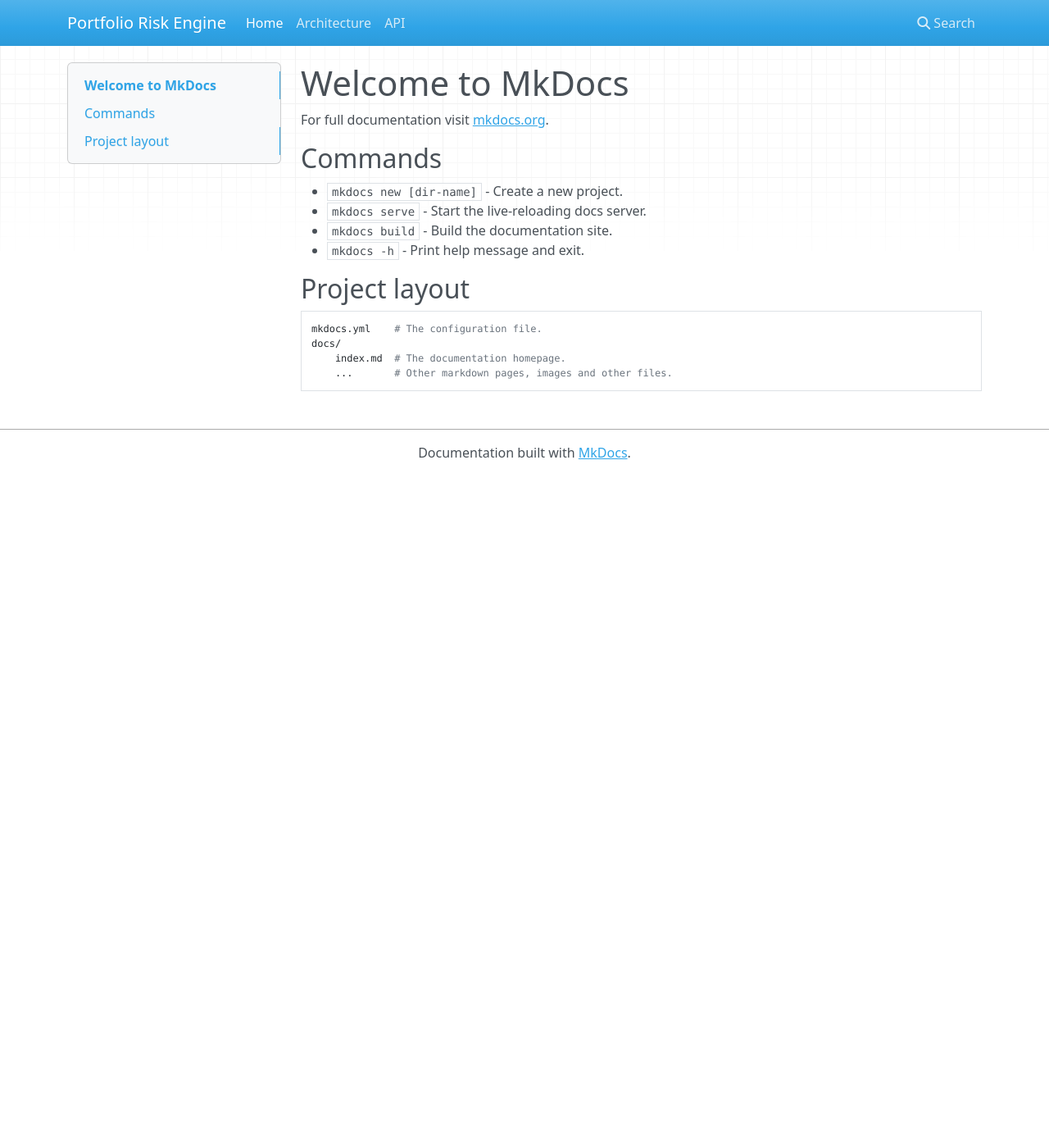
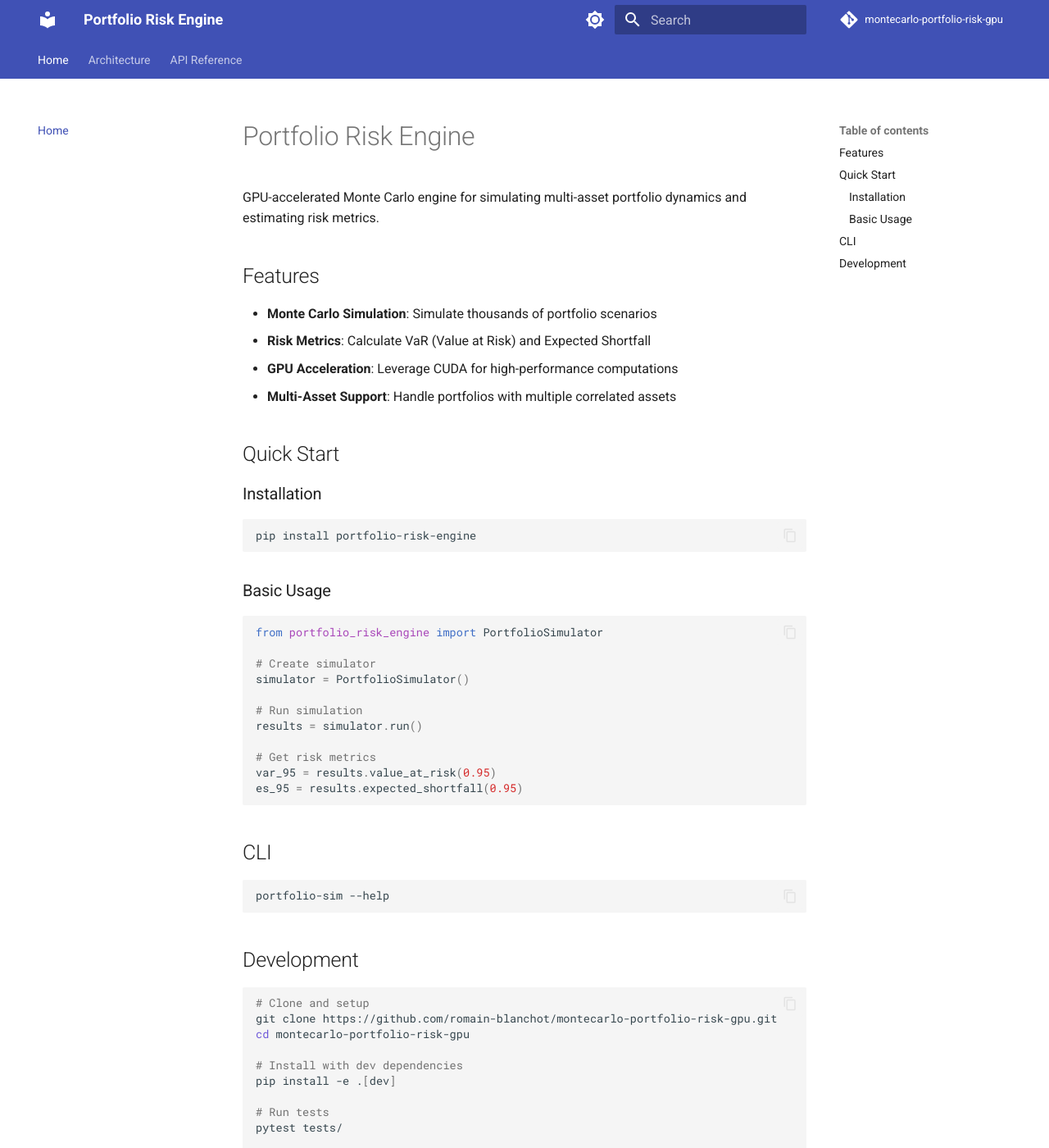
Before and after one commit to romain-blanchot/montecarlo-portfolio-risk-gpu, an MkDocs documentation site: the page built from docs/index.md, in a window 1280 px wide and 1400 px high. Shown: the whole window at 82% size. Built offline with MkDocs 1.6.1 and Material for MkDocs 9.7.7, drawn with Linux system fonts in a browser that asks for light colours; nearby versions of some CDN libraries; comment, search, counter and statistics services are not loaded; the version menu is left out; some of the changed text lies outside the part shown.

Commit message:
Chore/readme update (#12) (#13)
* chore: update README with project overview, goals, and development setup

* chore: enhance README with project details, installation instructions, and usage examples

* chore: update CI/CD workflows and enhance documentation structure

* chore: update CI/CD configuration to include permissions for jobs

* chore: update action versions in CI/CD configuration files

````diff
--- a/docs/index.md
+++ b/docs/index.md
@@ -1,17 +1,57 @@
-# Welcome to MkDocs
+# Portfolio Risk Engine
 
-For full documentation visit [mkdocs.org](https://www.mkdocs.org).
+GPU-accelerated Monte Carlo engine for simulating multi-asset portfolio dynamics and estimating risk metrics.
 
-## Commands
+## Features
 
-* `mkdocs new [dir-name]` - Create a new project.
-* `mkdocs serve` - Start the live-reloading docs server.
-* `mkdocs build` - Build the documentation site.
-* `mkdocs -h` - Print help message and exit.
+- **Monte Carlo Simulation**: Simulate thousands of portfolio scenarios
+- **Risk Metrics**: Calculate VaR (Value at Risk) and Expected Shortfall
+- **GPU Acceleration**: Leverage CUDA for high-performance computations
+- **Multi-Asset Support**: Handle portfolios with multiple correlated assets
 
-## Project layout
+## Quick Start
 
-    mkdocs.yml    # The configuration file.
-    docs/
-        index.md  # The documentation homepage.
-        ...       # Other markdown pages, images and other files.
+### Installation
+
+```bash
+pip install portfolio-risk-engine
+```
+
+### Basic Usage
+
+```python
+from portfolio_risk_engine import PortfolioSimulator
+
+# Create simulator
+simulator = PortfolioSimulator()
+
+# Run simulation
+results = simulator.run()
+
+# Get risk metrics
+var_95 = results.value_at_risk(0.95)
+es_95 = results.expected_shortfall(0.95)
+```
+
+## CLI
+
+```bash
+portfolio-sim --help
+```
+
+## Development
+
+```bash
+# Clone and setup
+git clone https://github.com/romain-blanchot/montecarlo-portfolio-risk-gpu.git
+cd montecarlo-portfolio-risk-gpu
+
+# Install with dev dependencies
+pip install -e .[dev]
+
+# Run tests
+pytest tests/
+
+# Run linting
+ruff check .
+```
--- a/mkdocs.yml
+++ b/mkdocs.yml
@@ -1,15 +1,53 @@
 site_name: Portfolio Risk Engine
-
-site_description: Monte Carlo portfolio risk simulation
+site_url: https://romain-blanchot.github.io/montecarlo-portfolio-risk-gpu/
+site_description: GPU-accelerated Monte Carlo engine for multi-asset portfolio risk simulation
 site_author: Romain Blanchot
 
+repo_name: montecarlo-portfolio-risk-gpu
+repo_url: https://github.com/romain-blanchot/montecarlo-portfolio-risk-gpu
+
 theme:
-  name: mkdocs
+  name: material
+  palette:
+    - scheme: default
+      primary: indigo
+      accent: indigo
+      toggle:
+        icon: material/brightness-7
+        name: Switch to dark mode
+    - scheme: slate
+      primary: indigo
+      accent: indigo
+      toggle:
+        icon: material/brightness-4
+        name: Switch to light mode
+  features:
+    - navigation.instant
+    - navigation.tabs
+    - navigation.top
+    - content.code.copy
 
 nav:
   - Home: index.md
   - Architecture: architecture.md
-  - API: api.md
+  - API Reference: api.md
 
 plugins:
   - search
+  - mkdocstrings:
+      handlers:
+        python:
+          paths: [src]
+
+markdown_extensions:
+  - pymdownx.highlight:
+      anchor_linenums: true
+  - pymdownx.superfences
+  - admonition
+  - toc:
+      permalink: true
+
+extra:
+  version:
+    provider: mike
+    default: latest
--- a/pyproject.toml
+++ b/pyproject.toml
@@ -56,7 +56,8 @@
   "pytest-cov",
   "mkdocs",
   "mkdocs-material",
-  "mkdocstrings",
+  "mkdocstrings[python]",
+  "mike",
 ]
 
 #[dependency-groups]
````
Also changed, not shown: CLAUDE.md (+14 -5 lines), README.md (+116 -17 lines), docs/api.md (added, +19 -0 lines), docs/architecture.md (added, +52 -0 lines), 4 other files.
